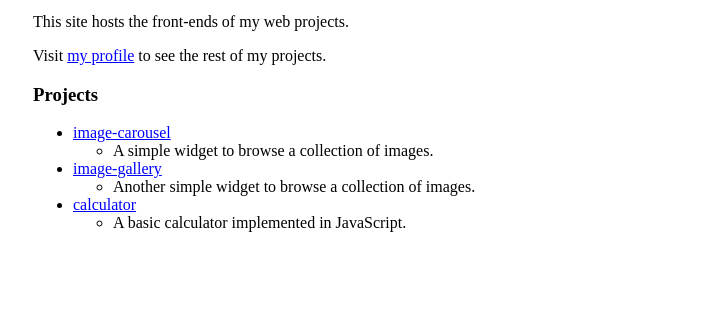
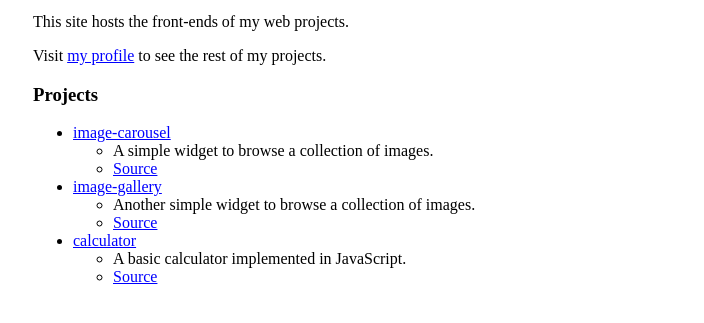
Before and after one commit to jaf7C7/jaf7c7.github.io, a plain HTML site: page index.html in a window 1280 px wide. Shown: the part 79-402 px from the top of the page, without its empty margins (287-991 px from the left). Drawn offline with Linux system fonts and the light colour scheme.

Commit message:
New build: Sat 14 Dec 22:23:36 GMT 2024

```diff
--- a/index.html
+++ b/index.html
@@ -78,14 +78,17 @@ margin: 0 auto;
     <li><a href="/image-carousel/" target="_blank">image-carousel</a>
     <ul>
     <li>A simple widget to browse a collection of images.</li>
+    <li><a href="https://github.com/jaf7c7/image-carousel">Source</a></li>
     </ul></li>
     <li><a href="/image-gallery/" target="_blank">image-gallery</a>
     <ul>
     <li>Another simple widget to browse a collection of images.</li>
+    <li><a href="https://github.com/jaf7c7/image-gallery">Source</a></li>
     </ul></li>
     <li><a href="/calculator/" target="_blank">calculator</a>
     <ul>
     <li>A basic calculator implemented in JavaScript.</li>
+    <li><a href="https://github.com/jaf7c7/calculator">Source</a></li>
     </ul></li>
     </ul>
   </main>
```
